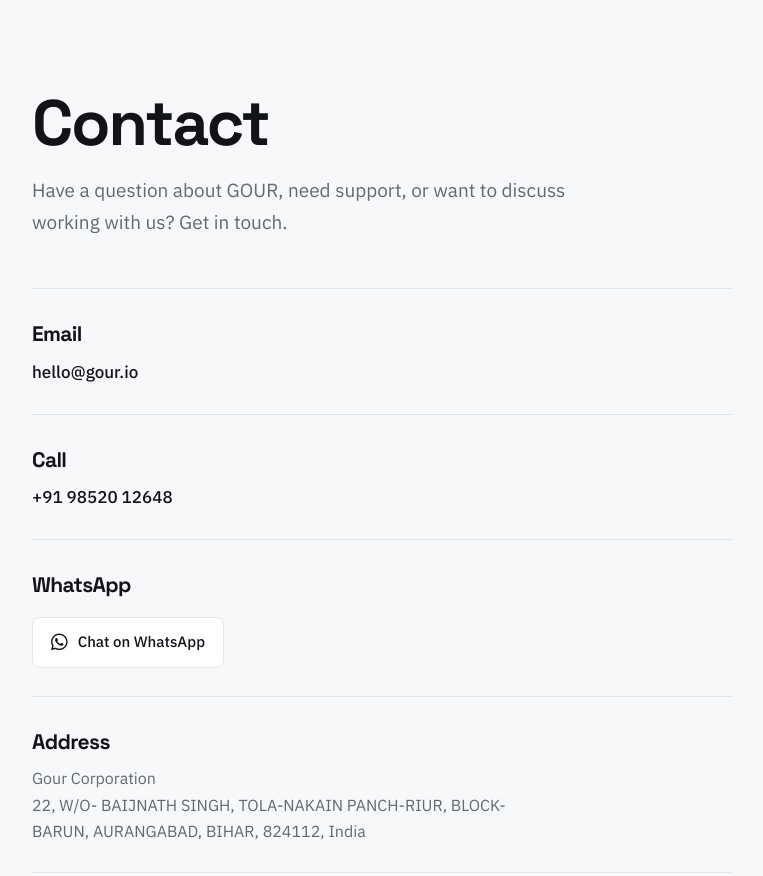
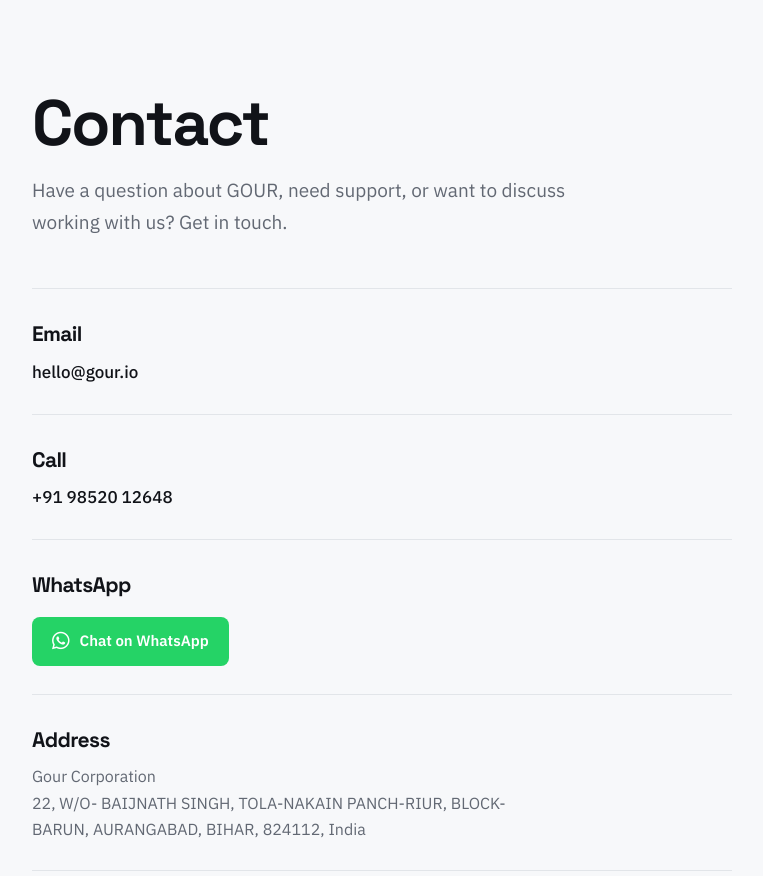
Before and after one commit to happyhaplu/gour.landing.page, a plain HTML site: page contact.html in a window 1280 px wide. Shown: the top 876 px of the page, without its empty margins (100-863 px from the left). Drawn offline with Linux system fonts and the light colour scheme.

Commit message:
Update contact.html

```diff
--- a/contact.html
+++ b/contact.html
@@ -19,7 +19,6 @@
     rel="stylesheet"
   >
 
-  <!-- WhatsApp Icon -->
   <link
     rel="stylesheet"
     href="https://cdnjs.cloudflare.com/ajax/libs/font-awesome/6.5.2/css/all.min.css"
@@ -32,6 +31,8 @@
       --text: #111318;
       --muted: #626873;
       --border: #e2e5e9;
+      --whatsapp: #25D366;
+      --whatsapp-dark: #20bd5a;
     }
 
     * {
@@ -115,24 +116,23 @@
       align-items: center;
       gap: 10px;
       margin-top: 8px;
-      padding: 12px 18px;
-      border: 1px solid var(--border);
+      padding: 12px 20px;
       border-radius: 8px;
-      background: var(--surface);
-      color: var(--text);
+      background: var(--whatsapp);
+      color: #ffffff !important;
       text-decoration: none !important;
       font-size: 15px !important;
-      font-weight: 500;
-      transition: border-color 0.2s ease, transform 0.2s ease;
+      font-weight: 600 !important;
+      transition: background 0.2s ease, transform 0.2s ease;
     }
 
     .whatsapp-button:hover {
-      border-color: #b8bdc5;
+      background: var(--whatsapp-dark);
       transform: translateY(-1px);
     }
 
     .whatsapp-button i {
-      font-size: 19px;
+      font-size: 20px;
     }
 
     .address {
```
